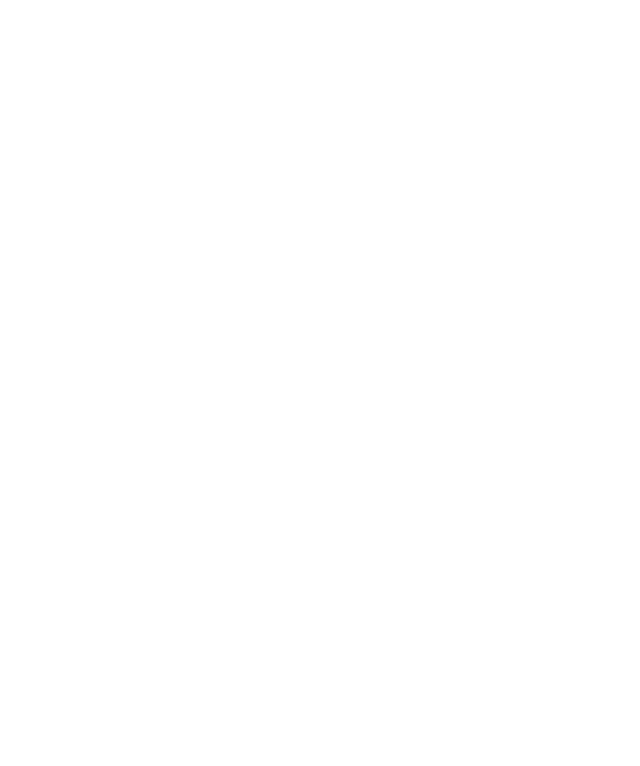
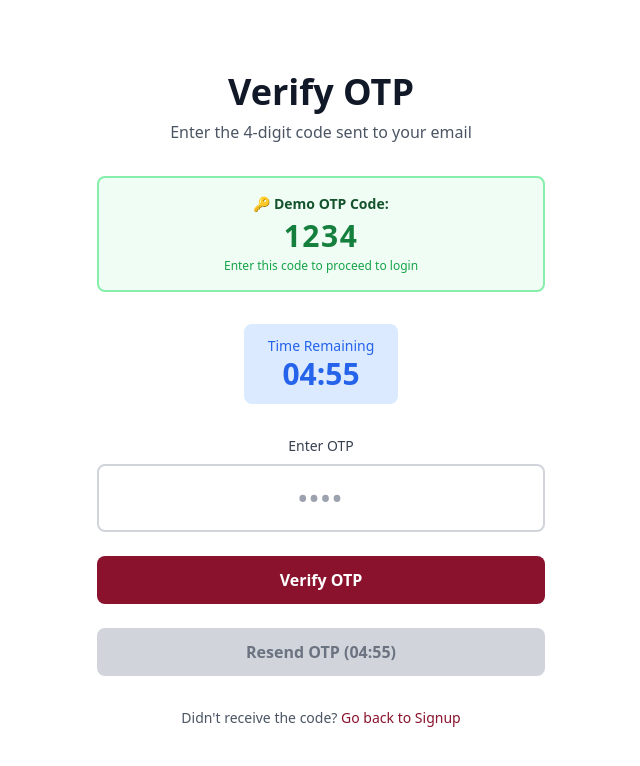
Before and after one commit to chatok-jnr/BiteNow, a React (Vite) app in the folder frontend/: page /otp in a window 1280 px wide. Before the commit this address had no page. Shown: the top 766 px of the page, without its empty margins (319-959 px from the left). Built offline with nearby package versions, Linux system fonts and the light colour scheme.

Commit message:
added otp page

```diff
--- a/frontend/src/App.jsx
+++ b/frontend/src/App.jsx
@@ -1,6 +1,7 @@
 import { BrowserRouter as Router, Routes, Route } from "react-router-dom";
 import Login from "./pages/common/Login";
 import Signup from "./pages/common/Signup";
+import Otp from "./pages/common/Otp";
 import CustomerDashboard from "./pages/customer/Dashboard";
 import RiderDashboard from "./pages/rider/Dashboard";
 import RestaurantDashboard from "./pages/restaurant/Dashboard";
@@ -10,7 +11,9 @@
     <Router>
       <Routes>
         <Route path="/" element={<Login />} />
+        <Route path="/login" element={<Login />} />
         <Route path="/signup" element={<Signup />} />
+        <Route path="/otp" element={<Otp />} />
         <Route path="/customer-dashboard" element={<CustomerDashboard />} />
         <Route path="/rider-dashboard" element={<RiderDashboard />} />
         <Route path="/restaurant-dashboard" element={<RestaurantDashboard />} />
--- a/frontend/src/pages/common/Login.jsx
+++ b/frontend/src/pages/common/Login.jsx
@@ -129,6 +129,24 @@
             </a>
           </div>
 
+          {/* Demo credentials info */}
+          <div className="p-4 bg-green-50 border border-green-200 rounded-lg text-sm">
+            <p className="font-semibold text-green-900 mb-2">
+              ✅ Demo Credentials (Choose any):
+            </p>
+            <div className="space-y-1 text-green-800">
+              <p>
+                <strong>Customer:</strong> customer@test.com / customer123
+              </p>
+              <p>
+                <strong>Rider:</strong> rider@test.com / rider123
+              </p>
+              <p>
+                <strong>Restaurant:</strong> restaurant@test.com / restaurant123
+              </p>
+            </div>
+          </div>
+
           {error && (
             <div className="p-3 bg-red-50 border border-red-200 rounded-lg text-red-600 text-sm">
               {error}
@@ -141,22 +159,6 @@
           >
             Log In
           </button>
-
-          {/* Demo credentials info */}
-          <div className="mt-4 p-4 bg-gray-50 rounded-lg text-xs text-gray-600 space-y-1">
-            <p className="font-semibold text-gray-700 mb-2">
-              Demo Credentials:
-            </p>
-            <p>
-              <strong>Customer:</strong> customer@test.com / customer123
-            </p>
-            <p>
-              <strong>Rider:</strong> rider@test.com / rider123
-            </p>
-            <p>
-              <strong>Restaurant:</strong> restaurant@test.com / restaurant123
-            </p>
-          </div>
         </form>
 
         {/* Sign Up Link */}
--- /dev/null
+++ b/frontend/src/pages/common/Otp.jsx
@@ -0,0 +1,199 @@
+import { useState, useEffect } from "react";
+import { useNavigate } from "react-router-dom";
+
+function Otp() {
+  const navigate = useNavigate();
+  const [otp, setOtp] = useState("");
+  const [timeLeft, setTimeLeft] = useState(300); // 5 minutes in seconds
+  const [error, setError] = useState("");
+  const [message, setMessage] = useState("");
+  const [isResendDisabled, setIsResendDisabled] = useState(true);
+
+  // Mock OTP for testing
+  const MOCK_OTP = "1234";
+
+  // Timer countdown
+  useEffect(() => {
+    if (timeLeft <= 0) {
+      setIsResendDisabled(false);
+      setMessage("Time expired! Please resend OTP.");
+      return;
+    }
+
+    const timer = setInterval(() => {
+      setTimeLeft((prevTime) => prevTime - 1);
+    }, 1000);
+
+    return () => clearInterval(timer);
+  }, [timeLeft]);
+
+  // Format time as MM:SS
+  const formatTime = (seconds) => {
+    const minutes = Math.floor(seconds / 60);
+    const secs = seconds % 60;
+    return `${minutes.toString().padStart(2, "0")}:${secs
+      .toString()
+      .padStart(2, "0")}`;
+  };
+
+  const handleInputChange = (e) => {
+    const value = e.target.value;
+    // Only allow numbers and max 4 digits
+    if (/^\d{0,4}$/.test(value)) {
+      setOtp(value);
+      setError("");
+      setMessage("");
+    }
+  };
+
+  const handleVerifyOtp = (e) => {
+    e.preventDefault();
+
+    if (otp.length !== 4) {
+      setError("Please enter a 4-digit OTP");
+      return;
+    }
+
+    if (otp === MOCK_OTP) {
+      setError("");
+      setMessage("OTP verified successfully! Redirecting to login...");
+
+      // Redirect to login after 1.5 seconds
+      setTimeout(() => {
+        navigate("/login");
+      }, 1500);
+    } else {
+      setError("Invalid OTP. Please try again.");
+      setOtp("");
+    }
+  };
+
+  const handleResendOtp = () => {
+    // Reset timer and disable resend button
+    setTimeLeft(300);
+    setIsResendDisabled(true);
+    setMessage("OTP has been resent successfully!");
+    setError("");
+    setOtp("");
+
+    // Clear success message after 3 seconds
+    setTimeout(() => {
+      setMessage("");
+    }, 3000);
+  };
+
+  return (
+    <div className="min-h-screen bg-white flex items-center justify-center px-4 py-12">
+      <div className="max-w-md w-full space-y-8">
+        {/* Header */}
+        <div className="text-center">
+          <h2 className="text-4xl font-bold text-gray-900">Verify OTP</h2>
+          <p className="mt-2 text-gray-600">
+            Enter the 4-digit code sent to your email
+          </p>
+        </div>
+
+        {/* Demo OTP Info */}
+        <div className="bg-green-50 border-2 border-green-300 rounded-lg p-4 text-center">
+          <p className="text-sm font-semibold text-green-900 mb-1">🔑 Demo OTP Code:</p>
+          <p className="text-3xl font-bold text-green-700 tracking-wider">1234</p>
+          <p className="text-xs text-green-600 mt-1">Enter this code to proceed to login</p>
+        </div>
+
+        {/* Timer Display */}
+        <div className="text-center">
+          <div className={`inline-block px-6 py-3 rounded-lg ${
+            timeLeft <= 60 ? "bg-red-100 text-red-600" : "bg-blue-100 text-blue-600"
+          }`}>
+            <p className="text-sm font-medium">Time Remaining</p>
+            <p className="text-3xl font-bold">{formatTime(timeLeft)}</p>
+          </div>
+        </div>
+
+        {/* OTP Form */}
+        <form onSubmit={handleVerifyOtp} className="space-y-6">
+          {/* OTP Input */}
+          <div>
+            <label
+              htmlFor="otp"
+              className="block text-sm font-medium text-gray-700 mb-2 text-center"
+            >
+              Enter OTP
+            </label>
+            <input
+              id="otp"
+              name="otp"
+              type="text"
+              inputMode="numeric"
+              pattern="\d{4}"
+              maxLength="4"
+              required
+              value={otp}
+              onChange={handleInputChange}
+              className="w-full px-4 py-4 text-center text-2xl font-bold tracking-widest border-2 border-gray-300 rounded-lg focus:outline-none focus:ring-2 focus:ring-primary focus:border-transparent"
+              placeholder="••••"
+              autoComplete="off"
+            />
+          </div>
+
+          {/* Error Message */}
+          {error && (
+            <div className="bg-red-50 border border-red-200 text-red-600 px-4 py-3 rounded-lg text-sm text-center">
+              {error}
+            </div>
+          )}
+
+          {/* Success Message */}
+          {message && (
+            <div className={`border px-4 py-3 rounded-lg text-sm text-center ${
+              message.includes("expired")
+                ? "bg-yellow-50 border-yellow-200 text-yellow-700"
+                : "bg-green-50 border-green-200 text-green-600"
+            }`}>
+              {message}
+            </div>
+          )}
+
+          {/* Verify Button */}
+          <button
+            type="submit"
+            className="w-full bg-primary text-white py-3 px-4 rounded-lg font-semibold hover:bg-primary-dark transition-colors duration-300 focus:outline-none focus:ring-2 focus:ring-primary focus:ring-offset-2"
+          >
+            Verify OTP
+          </button>
+
+          {/* Resend OTP Button */}
+          <button
+            type="button"
+            onClick={handleResendOtp}
+            disabled={isResendDisabled}
+            className={`w-full py-3 px-4 rounded-lg font-semibold transition-colors duration-300 focus:outline-none focus:ring-2 focus:ring-offset-2 ${
+              isResendDisabled
+                ? "bg-gray-300 text-gray-500 cursor-not-allowed"
+                : "bg-gray-600 text-white hover:bg-gray-700 focus:ring-gray-500"
+            }`}
+          >
+            {isResendDisabled
+              ? `Resend OTP (${formatTime(timeLeft)})`
+              : "Resend OTP"}
+          </button>
+        </form>
+
+        {/* Back to Signup Link */}
+        <div className="text-center">
+          <p className="text-sm text-gray-600">
+            Didn't receive the code?{" "}
+            <button
+              onClick={() => navigate("/signup")}
+              className="text-primary font-medium hover:underline"
+            >
+              Go back to Signup
+            </button>
+          </p>
+        </div>
+      </div>
+    </div>
+  );
+}
+
+export default Otp;
```
Also changed, not shown: frontend/src/pages/common/Signup.jsx (+36 -56 lines).
